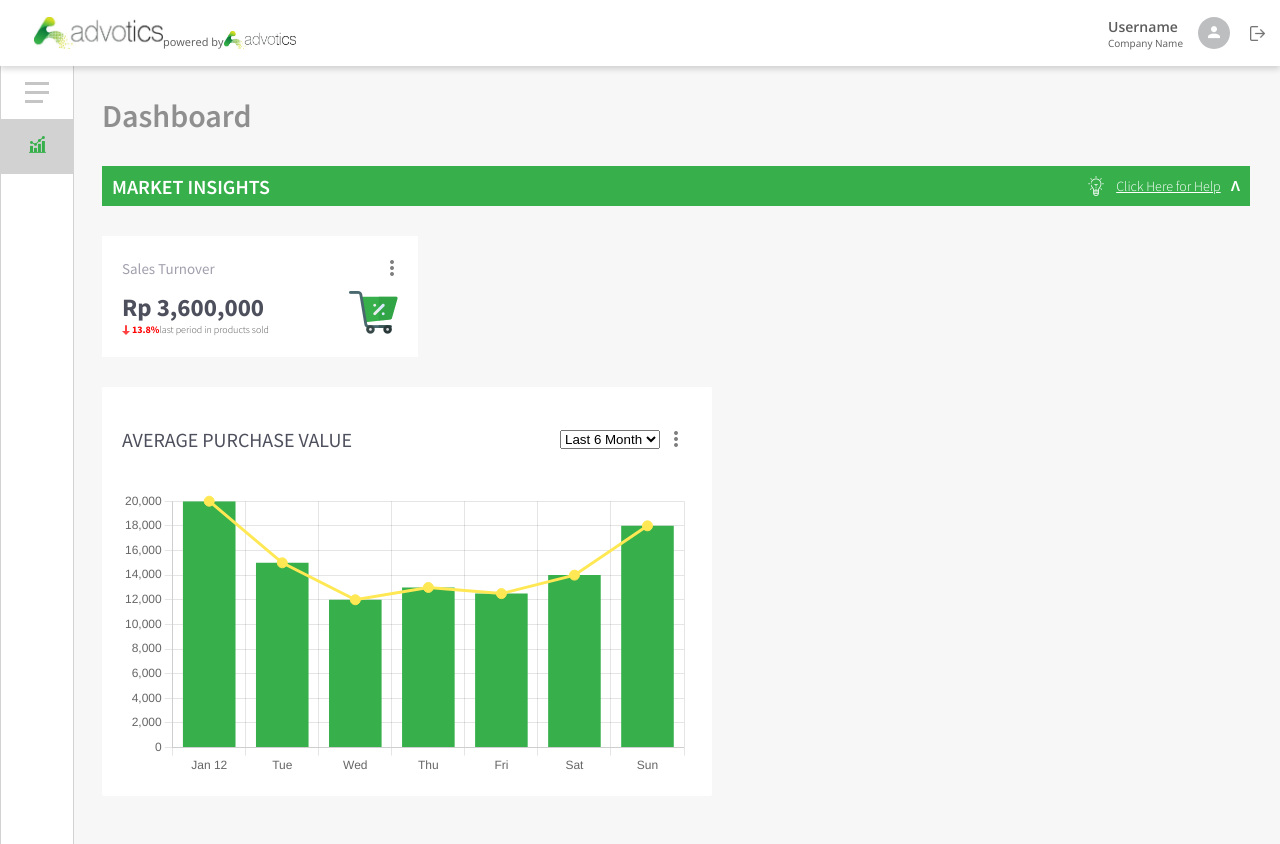
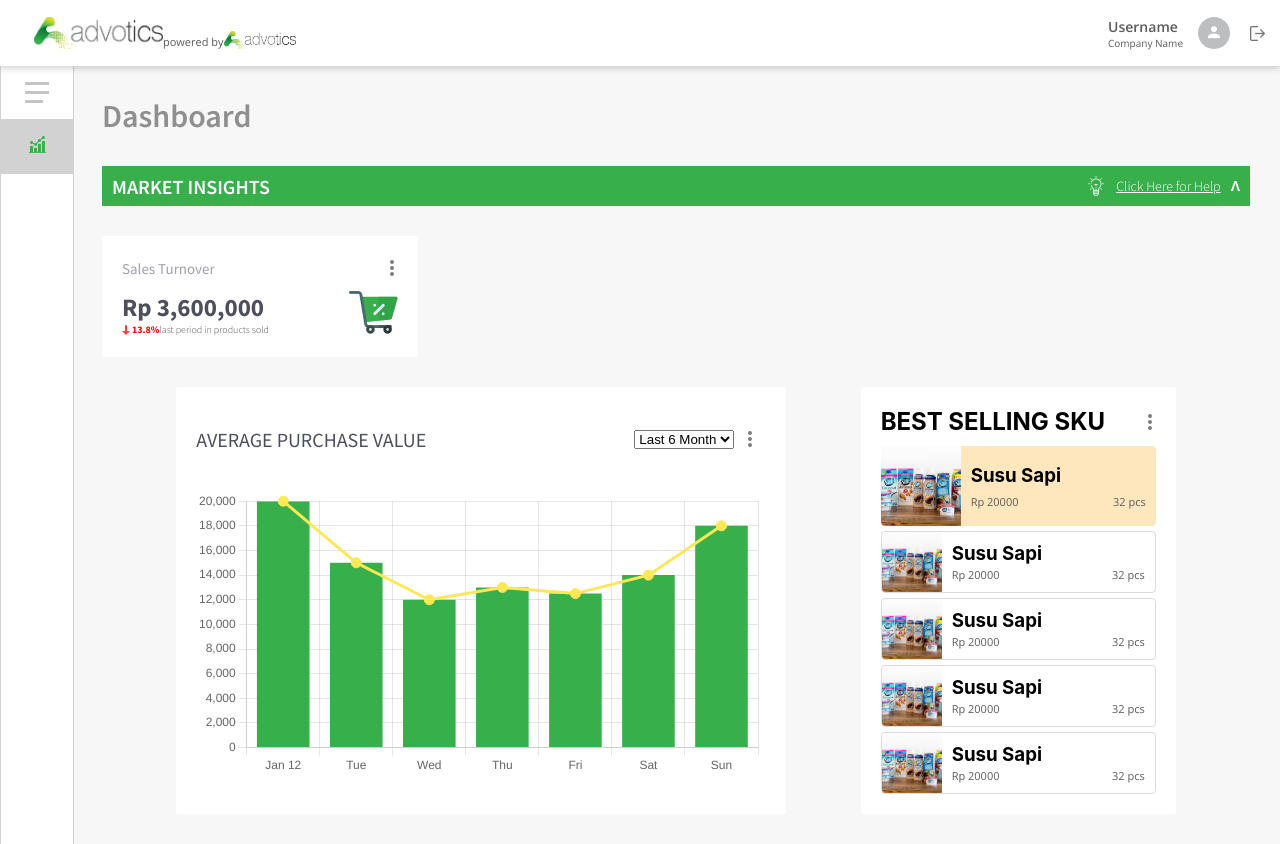
Before and after one commit to iqbalmnaufal/advotics-dashboard, a React (Create React App) app: page / in a window 1280 px wide. Built offline with nearby package versions, Linux system fonts and the light colour scheme.

Commit message:
add best selling products

```diff
--- /dev/null
+++ b/src/components/Main/BestSelling.js
@@ -0,0 +1,67 @@
+import IconMore from "../../assets/IconMore.png";
+import photoProduct from "../../assets/ProductCompetitor.png";
+
+import classes from "./BestSelling.module.css";
+
+const BestSelling = () => {
+  return (
+    <div className={classes.bestSelling}>
+      <div className={classes.header}>
+        <h2 className={classes.title}>BEST SELLING SKU</h2>
+        <img className={classes.iconMore} src={IconMore} alt="Icon more" />
+      </div>
+      <div className={classes.bestProduct}>
+        <img src={photoProduct} alt="Product" />
+        <div className={classes.bestProductInfo}>
+          <h3 className={classes.bestProductTitle}>Susu Sapi</h3>
+          <div className={classes.infoPrice}>
+            <p>Rp 20000</p>
+            <p>32 pcs</p>
+          </div>
+        </div>
+      </div>
+      <div className={classes.products}>
+        <img src={photoProduct} alt="Product" />
+        <div className={classes.productsInfo}>
+          <h3 className={classes.productsTitle}>Susu Sapi</h3>
+          <div className={classes.productsPrice}>
+            <p>Rp 20000</p>
+            <p>32 pcs</p>
+          </div>
+        </div>
+      </div>
+      <div className={classes.products}>
+        <img src={photoProduct} alt="Product" />
+        <div className={classes.productsInfo}>
+          <h3 className={classes.productsTitle}>Susu Sapi</h3>
+          <div className={classes.productsPrice}>
+            <p>Rp 20000</p>
+            <p>32 pcs</p>
+          </div>
+        </div>
+      </div>
+      <div className={classes.products}>
+        <img src={photoProduct} alt="Product" />
+        <div className={classes.productsInfo}>
+          <h3 className={classes.productsTitle}>Susu Sapi</h3>
+          <div className={classes.productsPrice}>
+            <p>Rp 20000</p>
+            <p>32 pcs</p>
+          </div>
+        </div>
+      </div>
+      <div className={classes.products}>
+        <img src={photoProduct} alt="Product" />
+        <div className={classes.productsInfo}>
+          <h3 className={classes.productsTitle}>Susu Sapi</h3>
+          <div className={classes.productsPrice}>
+            <p>Rp 20000</p>
+            <p>32 pcs</p>
+          </div>
+        </div>
+      </div>
+    </div>
+  );
+};
+
+export default BestSelling;
--- /dev/null
+++ b/src/components/Main/BestSelling.module.css
@@ -0,0 +1,79 @@
+.bestSelling {
+  display: flex;
+  flex-direction: column;
+  background: #ffffff 0% 0% no-repeat padding-box;
+  border-radius: 2px;
+  height: auto;
+  width: 275px;
+  padding: 20px;
+}
+
+.header {
+  display: flex;
+  justify-content: space-between;
+  align-items: center;
+}
+
+.title {
+}
+
+.iconMore {
+  width: 12px;
+  height: 24px;
+}
+
+.bestProduct {
+  display: flex;
+  background: #ffe7bd 0% 0% no-repeat padding-box;
+  align-items: center;
+  justify-content: center;
+  border-radius: 4px;
+  margin-top: 10px;
+}
+
+.bestProduct img {
+  height: 80px;
+  width: 80px;
+}
+
+.bestProductInfo {
+  width: 100%;
+  padding: 10px;
+}
+
+.bestProductTitle {
+}
+
+.infoPrice {
+  display: flex;
+  justify-content: space-between;
+  margin-top: 7px;
+}
+
+.products {
+  display: flex;
+  /* background: #ffe7bd 0% 0% no-repeat padding-box; */
+  height: 60px;
+  border: 0.5px solid #c5c5c59c;
+  border-radius: 4px;
+  margin-top: 5px;
+}
+
+.products img {
+  height: 60px;
+  width: 60px;
+}
+
+.productsInfo {
+  width: 100%;
+  padding: 10px;
+}
+
+.productsTitle {
+}
+
+.productsPrice {
+  display: flex;
+  justify-content: space-between;
+  margin-top: 2px;
+}
--- a/src/components/Main/ChartContainer.module.css
+++ b/src/components/Main/ChartContainer.module.css
@@ -8,7 +8,6 @@
   border: 0.5px solid #cdcdcd; */
   border-radius: 2px;
   padding: 20px;
-  margin-top: 30px;
 }
 
 .header {
--- a/src/components/Main/Main.js
+++ b/src/components/Main/Main.js
@@ -3,6 +3,7 @@ import SalesTurnover from "./SalesTurnover";
 
 import classes from "./Main.module.css";
 import ChartContainer from "./ChartContainer";
+import BestSelling from "./BestSelling";
 
 const Main = () => {
   return (
@@ -10,7 +11,10 @@ const Main = () => {
       <h1 className={classes.title}>Dashboard</h1>
       <MarketInsight />
       <SalesTurnover />
-      <ChartContainer />
+      <div className={classes.content}>
+        <ChartContainer />
+        <BestSelling />
+      </div>
     </main>
   );
 };
--- a/src/components/Main/Main.module.css
+++ b/src/components/Main/Main.module.css
@@ -10,3 +10,9 @@ main {
   font-weight: 600;
   color: #707070c4;
 }
+
+.content {
+  display: flex;
+  justify-content: space-evenly;
+  margin-top: 30px;
+}
```
Also changed, not shown: src/assets/ProductCompetitor.png (added).
